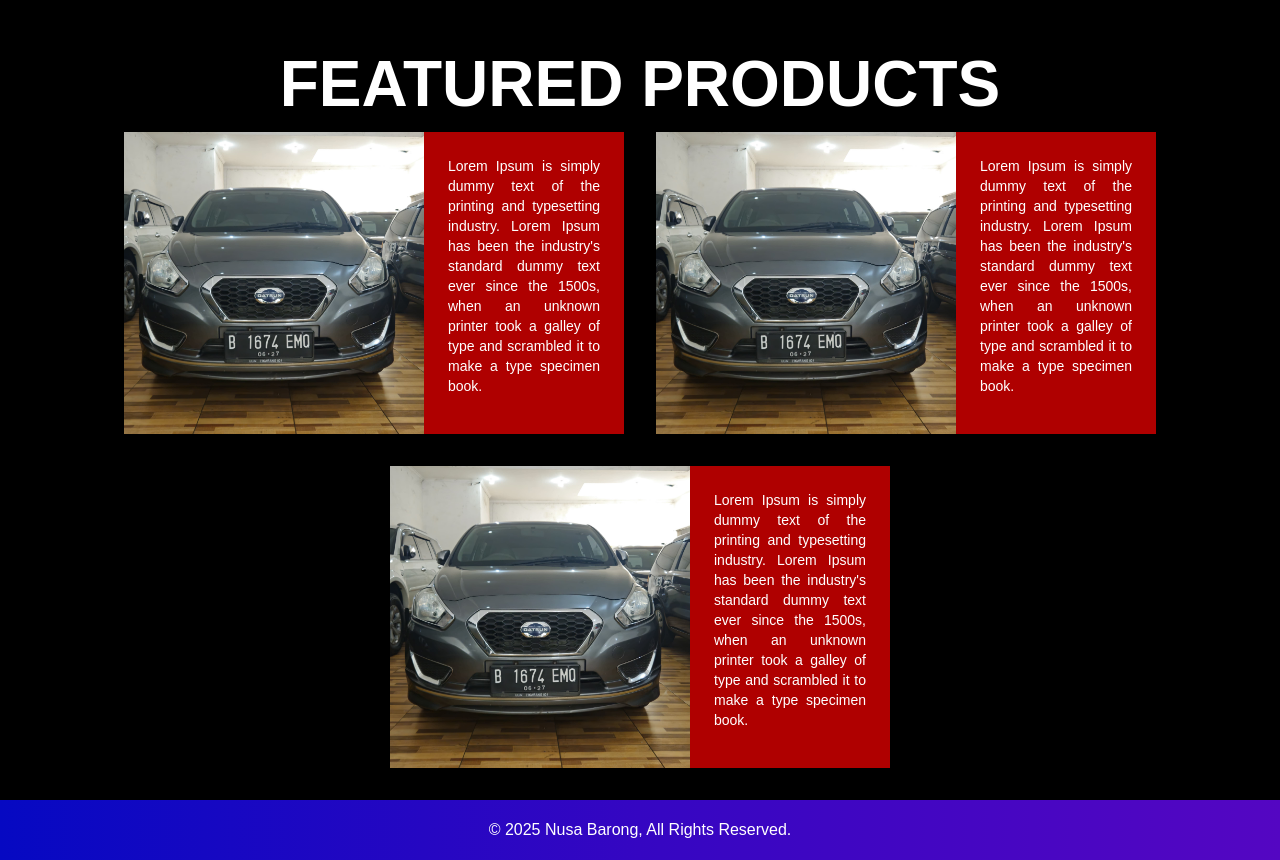
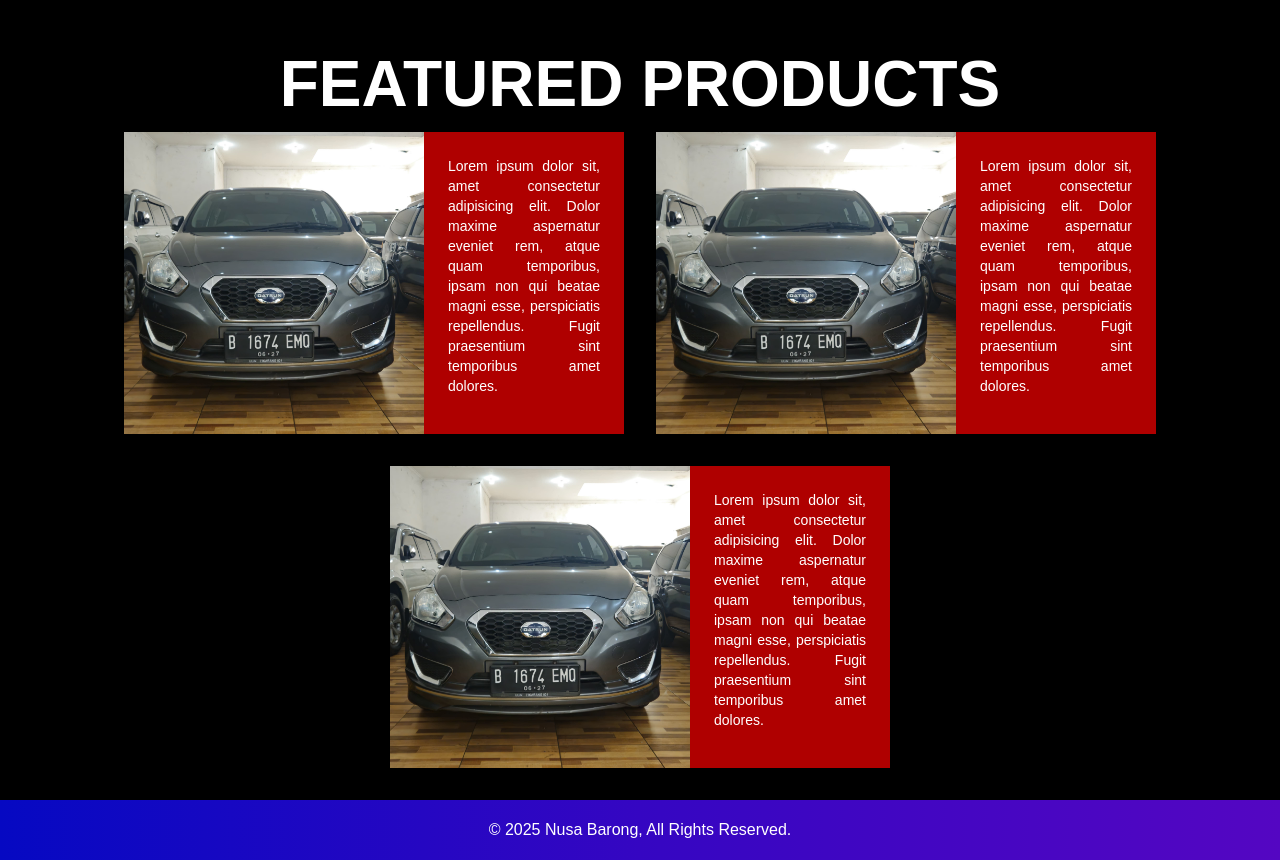
Before and after one commit to davidyusaku-13/nusabarong, a Next.js app: page / in a window 1280 px wide. Shown: the part 860-1720 px from the top of the page. Built offline with nearby package versions, Linux system fonts and the light colour scheme.

Commit message:
added Featured Cars section

```diff
--- a/components/FeaturedCard.tsx
+++ b/components/FeaturedCard.tsx
@@ -7,10 +7,10 @@ export default function FeaturedCard() {
       <div className="flex">
         <Image src={"/img/datsun.jpeg"} width={300} height={300} alt="datsun" />
         <p className="bg-[#AF0000] w-[200px] p-6 text-justify text-sm">
-          Lorem Ipsum is simply dummy text of the printing and typesetting
-          industry. Lorem Ipsum has been the industry's standard dummy text ever
-          since the 1500s, when an unknown printer took a galley of type and
-          scrambled it to make a type specimen book.
+          Lorem ipsum dolor sit, amet consectetur adipisicing elit. Dolor maxime
+          aspernatur eveniet rem, atque quam temporibus, ipsam non qui beatae
+          magni esse, perspiciatis repellendus. Fugit praesentium sint
+          temporibus amet dolores.
         </p>
       </div>
     </>
```
